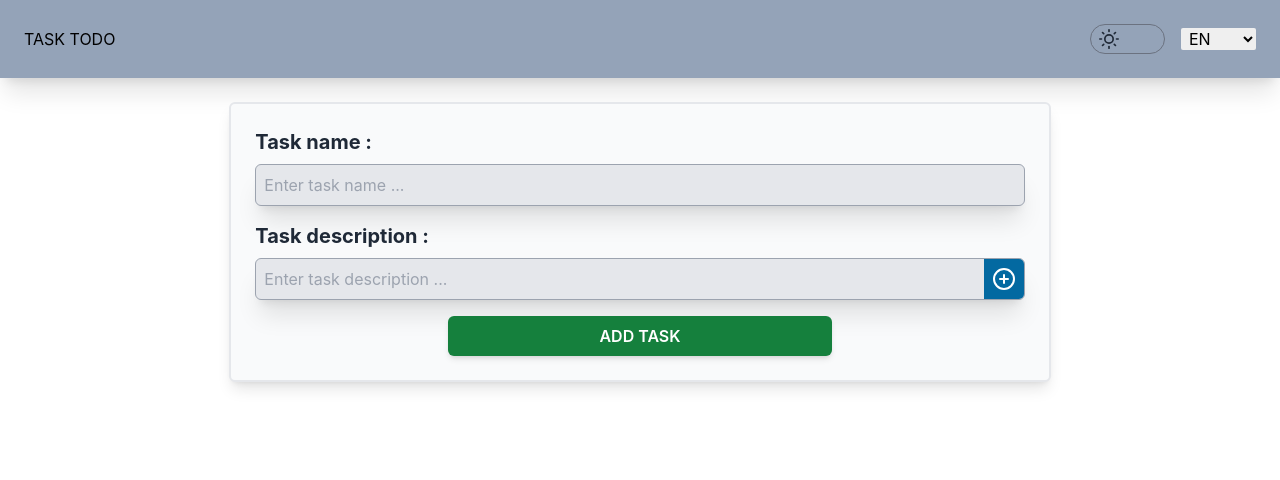
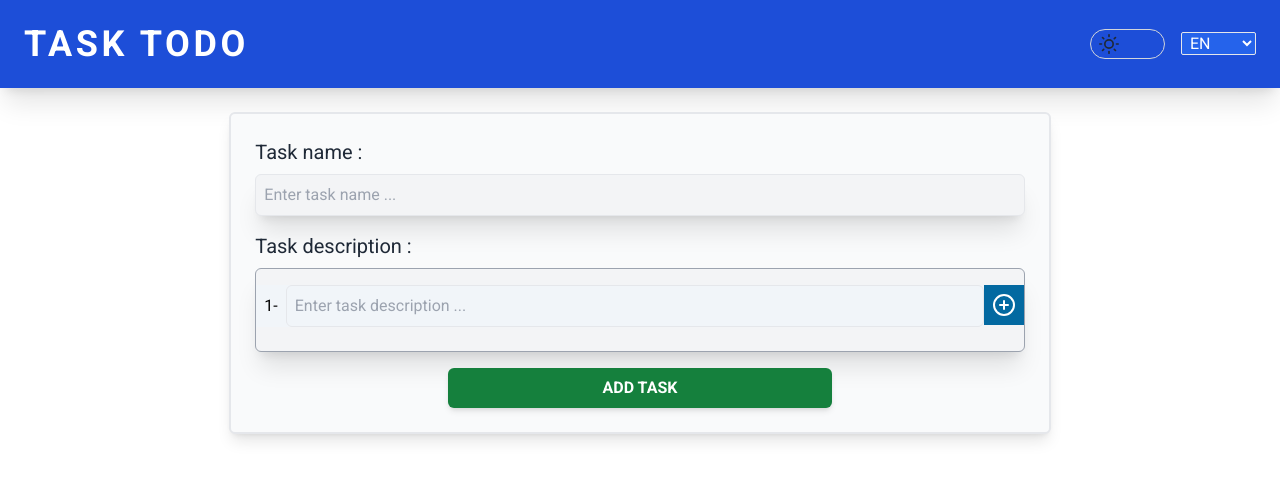
Before and after one commit to MohamedAli501/todo_task, a React (Create React App) app: page / in a window 1280 px wide. Shown: the top 480 px of the page. Built offline with nearby package versions, Linux system fonts and the light colour scheme.

Commit message:
create some function & ready to create redux

```diff
--- a/public/index.html
+++ b/public/index.html
@@ -9,6 +9,12 @@
       name="description"
       content="Web site created using create-react-app"
     />
+    <link rel="preconnect" href="https://fonts.googleapis.com" />
+    <link rel="preconnect" href="https://fonts.gstatic.com" crossorigin />
+    <link
+      href="https://fonts.googleapis.com/css2?family=Roboto:ital,wght@0,300;0,400;0,500;0,700;1,300;1,500;1,700&display=swap"
+      rel="stylesheet"
+    />
 
     <title>TASK TODO</title>
   </head>
--- a/src/App.css
+++ b/src/App.css
@@ -5,3 +5,15 @@
 .d_mod {
   @apply absolute top-1 transform text-xl pointer-events-none transition duration-150;
 }
+
+.form-style {
+  @apply bg-gray-50 p-6 flex flex-col justify-center items-center border-2 rounded-md shadow-lg space-y-4 w-full md:w-2/3;
+}
+
+.task_name {
+  @apply p-2 rounded-md shadow-xl border outline-none bg-gray-100;
+}
+
+.input_length {
+  @apply w-full p-2 outline-none bg-transparent ml-2 rounded-md border;
+}
--- a/src/App.js
+++ b/src/App.js
@@ -1,10 +1,10 @@
 import "./App.css";
 import Navbar from "./Components/Navbar/Navbar";
-import TaskForm from "./Components/TaskForm";
+import TaskForm from "./Components/Form/TaskForm";
 
 function App() {
   return (
-    <div className="">
+    <div className="font-body">
       <Navbar />
       <TaskForm />
     </div>
--- /dev/null
+++ b/src/Components/Form/Description.jsx
@@ -0,0 +1,31 @@
+import React from "react";
+
+const Description = ({ inputCount, addDescription }) => {
+  return (
+    <div className="w-full flex justify-between flex-col items-center">
+      {Array(inputCount)
+        .fill("")
+        .map((el, i) => (
+          <div
+            key={i}
+            className="w-full flex justify-between items-center pl-2 mb-2 relative bg-slate-100"
+          >
+            <span>{i + 1}-</span>
+            <input
+              autoComplete="off"
+              count={i}
+              className={`input_length`}
+              type="text"
+              id="task_description"
+              placeholder="Enter task description ..."
+              onChange={(e) => {
+                addDescription(e, i);
+              }}
+            />
+          </div>
+        ))}
+    </div>
+  );
+};
+
+export default Description;
--- /dev/null
+++ b/src/Components/Form/TaskForm.jsx
@@ -0,0 +1,123 @@
+import React from "react";
+import { FiPlusCircle } from "react-icons/fi";
+import Description from "./Description";
+
+const TaskForm = () => {
+  const [desriptionCount, setDesriptionCount] = React.useState(1);
+
+  const [taskName, setTaskName] = React.useState("");
+
+  const [values, setValues] = React.useState([{ desription: "" }]);
+
+  // Focus new description input
+  React.useEffect(() => {
+    let nextEle = document.querySelectorAll(".input_length");
+    nextEle[desriptionCount - 1].focus();
+  }, [desriptionCount]);
+
+  const taskInputName = React.useRef();
+
+  // Dispatch form value
+  const submitForm = (e) => {
+    e.preventDefault();
+
+    // Task name validate
+    if (!taskName.trim() || taskName.length < 5) {
+      taskInputName.current.className = "task_name border-red-600";
+      return;
+    } else {
+      taskInputName.current.className = "task_name border-gray-400";
+    }
+
+    // Description input validate
+    for (let x = 0; x < values.length; x++) {
+      let inputEle = document.querySelectorAll(".input_length");
+      if (values[x].desription.length <= 5 || !values[x].desription.trim()) {
+        inputEle[x].className = "input_length border-red-600";
+        return;
+      } else {
+        inputEle[x].className = "input_length";
+      }
+    }
+
+    setDesriptionCount(1);
+    setTaskName("");
+    setValues([{ desription: "" }]);
+    document.querySelectorAll(".input_length")[0].value = "";
+    taskInputName.current.value = "";
+    taskInputName.current.focus();
+  };
+
+  // Add new description input
+  const addInput = () => {
+    for (let x = 0; x < values.length; x++) {
+      if (values[x].desription.length <= 5 || !values[x].desription.trim())
+        return;
+    }
+
+    setValues((old) => [...old, { desription: "" }]);
+    setDesriptionCount(desriptionCount + 1);
+  };
+
+  // Add task name value
+  const addTaskName = (e) => {
+    setTaskName(e.target.value);
+  };
+
+  // Add description values
+  const addDescription = (e, index) => {
+    let updateValue = [...values, (values[index].desription = e.target.value)];
+    setValues(updateValue.filter((el) => typeof el === "object"));
+  };
+
+  return (
+    <div className="container mt-6 flex justify-center">
+      <form onSubmit={(e) => submitForm(e)} className=" form-style ">
+        <div className="w-full flex flex-col  space-y-2">
+          <label
+            htmlFor="task_name"
+            className="text-xl font-normal text-gray-800"
+          >
+            Task name :{" "}
+          </label>
+          <input
+            className="task_name"
+            type="text"
+            id="task_name"
+            placeholder="Enter task name ..."
+            onChange={(e) => addTaskName(e)}
+            ref={taskInputName}
+          />
+        </div>
+        <div className="w-full space-y-2">
+          <label
+            htmlFor="task_description"
+            className="text-xl font-normal text-gray-800"
+          >
+            Task description :{" "}
+          </label>
+          <div className="flex justify-between items-start py-4 mb-20 shadow-xl border rounded-md border-gray-400 outline-none bg-gray-100 overflow-hidden">
+            <Description
+              inputCount={desriptionCount}
+              addDescription={addDescription}
+            />
+
+            <span
+              className=" p-2 text-2xl cursor-pointer bg-sky-700 text-white"
+              title="Add more task"
+              onClick={() => addInput()}
+            >
+              <FiPlusCircle />
+            </span>
+          </div>
+        </div>
+        <button className="bg-green-700 text-white w-1/2 py-2 uppercase font-semibold rounded-md shadow-md">
+          {" "}
+          Add Task{" "}
+        </button>
+      </form>
+    </div>
+  );
+};
+
+export default TaskForm;
--- a/src/Components/Navbar/Darkmode.jsx
+++ b/src/Components/Navbar/Darkmode.jsx
@@ -8,7 +8,7 @@ const Darkmode = () => {
     <div>
       <div
         onClick={() => setModToggle(!modToggle)}
-        className="px-2 py-2 w-[75px] h-[30px] border border-gray-500 rounded-full relative cursor-pointer "
+        className="px-2 py-2 w-[75px] h-[30px] border border-gray-300 rounded-full relative cursor-pointer "
       >
         <FiMoon
           className={`d_mod ${
--- a/src/Components/Navbar/Language.jsx
+++ b/src/Components/Navbar/Language.jsx
@@ -6,10 +6,14 @@ const Language = () => {
       <select
         defaultValue="en"
         id=""
-        className="w-[75px] px-1 outline-none rounded-sm bg-gray-"
+        className="w-[75px] px-1 outline-none rounded-sm bg-blue-600 border text-white"
       >
-        <option value="en">EN</option>
-        <option value="ar">AR</option>
+        <option className="" value="en">
+          EN
+        </option>
+        <option className="" value="ar">
+          AR
+        </option>
       </select>
     </div>
   );
--- a/src/Components/Navbar/Navbar.jsx
+++ b/src/Components/Navbar/Navbar.jsx
@@ -4,9 +4,11 @@ import Language from "./Language";
 
 const Navbar = () => {
   return (
-    <header className=" bg-slate-400 shadow-xl">
+    <header className=" bg-blue-700 shadow-xl text-white">
       <div className="container py-6 flex justify-between items-center">
-        <div className="uppercase">task todo</div>
+        <div className="uppercase font-bold text-4xl tracking-widest">
+          task todo
+        </div>
         <nav className="flex items-center space-x-4">
           <Darkmode />
           <Language />
--- a/src/Components/TaskForm.jsx
+++ /dev/null
@@ -1,56 +0,0 @@
-import React from "react";
-import { FiPlusCircle } from "react-icons/fi";
-
-const TaskForm = () => {
-  return (
-    <div className="container mt-6 flex justify-center">
-      <form
-        action=""
-        className=" bg-gray-50 p-6 flex flex-col justify-center items-center border-2 rounded-md shadow-lg space-y-4 w-full md:w-2/3 "
-      >
-        <div className="w-full flex flex-col  space-y-2">
-          <label
-            htmlFor="task_name"
-            className="text-xl font-bold text-gray-800"
-          >
-            Task name :{" "}
-          </label>
-          <input
-            className="p-2 rounded-md shadow-xl border border-gray-400 outline-none bg-gray-200"
-            type="text"
-            id="task_name"
-            placeholder="Enter task name ..."
-          />
-        </div>
-        <div className="w-full space-y-2">
-          <label
-            htmlFor="task_description"
-            className="text-xl font-bold text-gray-800"
-          >
-            Task description :{" "}
-          </label>
-          <div className="flex justify-between mb-20 shadow-xl border rounded-md border-gray-400 outline-none bg-gray-200 overflow-hidden">
-            <input
-              className=" w-full p-2 border-none outline-none bg-transparent"
-              type="text"
-              id="task_description"
-              placeholder="Enter task description ..."
-            />
-            <span
-              className=" p-2 text-2xl cursor-pointer bg-sky-700 text-white"
-              title="Add more task"
-            >
-              <FiPlusCircle />
-            </span>
-          </div>
-        </div>
-        <button className="bg-green-700 text-white w-1/2 py-2 uppercase font-semibold rounded-md shadow-md">
-          {" "}
-          Add Task{" "}
-        </button>
-      </form>
-    </div>
-  );
-};
-
-export default TaskForm;
--- a/tailwind.config.js
+++ b/tailwind.config.js
@@ -2,6 +2,9 @@ module.exports = {
   mode: "jit",
   content: ["./src/**/*.{js,jsx,ts,tsx}"],
   theme: {
+    fontFamily: {
+      body: ['"Roboto"', "sans-serif", "system-ui"],
+    },
     extend: {
       container: {
         center: true,
```
